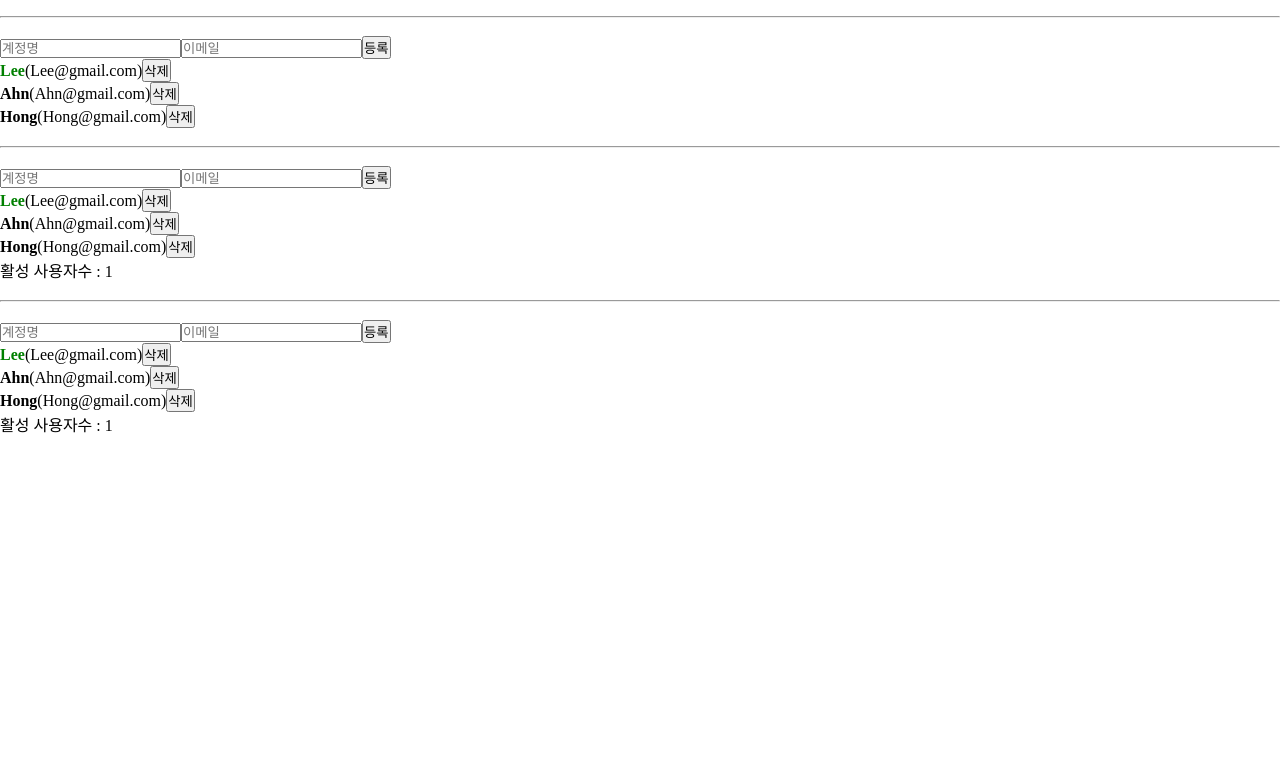
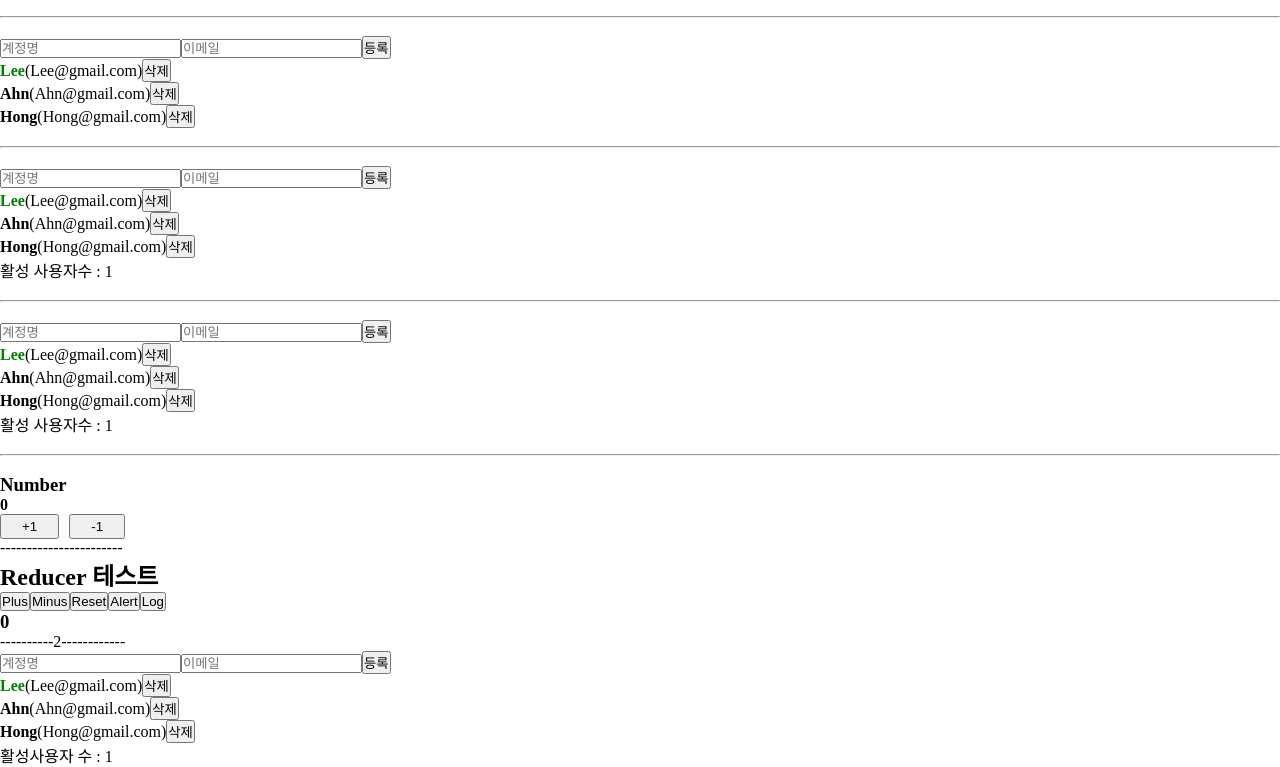
Before and after one commit to GyuHyunA/react-log, a React (Create React App) app: page / in a window 1280 px wide. Shown: the part 500-1267 px from the top of the page. Before the commit the page ends 936 px from the top, so only its background shows below. Built offline with nearby package versions, Linux system fonts and the light colour scheme.

Commit message:
useReducer 관리

```diff
--- /dev/null
+++ b/src/components/Basic/reducer/CounterR.jsx
@@ -0,0 +1,44 @@
+import React, { useReducer } from "react";
+
+let btnStyle = {
+  padding: "3px 20px",
+  marginRight: "10px",
+  cursor: "pointer",
+};
+let { ...a } = btnStyle;
+
+const reducer = (state, action) => {
+  switch (action.type) {
+    case "INCREMENT":
+      return state + 1;
+    case "DECREMENT":
+      return state - 1;
+    default:
+      return state;
+  }
+};
+
+const CounterR = () => {
+  const [counter, dispatch] = useReducer(reducer, 0);
+
+  function upCount() {
+    dispatch({ type: "INCREMENT" });
+  }
+  function downCount() {
+    dispatch({ type: "DECREMENT" });
+  }
+  return (
+    <>
+      <h3>Number</h3>
+      <h4>{counter}</h4>
+      <button style={a} onClick={upCount}>
+        +1
+      </button>
+      <button style={a} onClick={downCount}>
+        -1
+      </button>
+    </>
+  );
+};
+
+export default CounterR;
--- /dev/null
+++ b/src/components/Basic/reducer/ReducerApp.jsx
@@ -0,0 +1,18 @@
+import React from "react";
+import CounterR from "./CounterR";
+import TestReducer from "./testReducer";
+import UserListR from "./UserListR";
+
+const ReducerApp = () => {
+  return (
+    <>
+      <CounterR />
+      <div>-----------------------</div>
+      <TestReducer />
+      <div>----------2------------</div>
+      <UserListR />
+    </>
+  );
+};
+
+export default ReducerApp;
--- /dev/null
+++ b/src/components/Basic/reducer/UserListR.jsx
@@ -0,0 +1,159 @@
+import React, { useCallback, useMemo, useReducer, useRef } from "react";
+
+
+
+const userset = [
+  {
+    id: 1,
+    username: "Lee",
+    email: "Lee@gmail.com",
+    active: true,
+  },
+  {
+    id: 2,
+    username: "Ahn",
+    email: "Ahn@gmail.com",
+    active: false,
+  },
+  {
+    id: 3,
+    username: "Hong",
+    email: "Hong@gmail.com",
+    active: false,
+  },
+];
+
+function countActiveUsers(users) {
+  return users.filter((user) => user.active).length;
+}
+
+const initialState = {
+  inputs: {
+    username: "",
+    email: "",
+  },
+  users: userset,
+};
+
+function reducer(state, action) {
+  switch (action.type) {
+    case "CHANGE_INPUT":
+      return {
+        ...state,
+        inputs: {
+          ...state.inputs,
+          [action.name]: action.value,
+        },
+      };
+    case "CREATE_USER":
+      return {
+        inputs: initialState.inputs,
+        users: state.users.concat(action.user),
+      };
+    case "TOGGLE_USER":
+      return {
+        ...state,
+        users: state.users.map((user) => (user.id === action.id ? { ...user, active: !user.active } : user)),
+      };
+    case "REMOVE_USER":
+      return {
+        ...state,
+        users: state.users.filter((user) => user.id !== action.id),
+      };
+    default:
+      return state;
+  }
+}
+
+// App 부분
+const UserListR = () => {
+  const [state, dispatch] = useReducer(reducer, initialState);
+  const nextId = useRef(4);
+
+  const { users } = state;
+  const { username, email } = state.inputs;
+
+  // onChange
+  const onChange = useCallback((e) => {
+    const { name, value } = e.target;
+    dispatch({
+      type: "CHANGE_INPUT",
+      name,
+      value,
+    });
+  }, []);
+
+  // onCreate
+  const onCreate = useCallback(() => {
+    dispatch({
+      type: "CREATE_USER",
+      user: {
+        id: nextId.current,
+        username,
+        email,
+      },
+    });
+    nextId.current += 1;
+  }, [username, email]);
+
+  //onToggle
+  const onToggle = useCallback((id) => {
+    dispatch({
+      type: "TOGGLE_USER",
+      id,
+    });
+  }, []);
+
+  //onRemove
+  const onRemove = useCallback((id) => {
+    dispatch({
+      type: "REMOVE_USER",
+      id,
+    });
+  }, []);
+
+  const count = useMemo(() => countActiveUsers(users), [users]);
+  return (
+    <>
+      <CreateUser username={username} email={email} onChange={onChange} onCreate={onCreate} />
+      <UserListPap users={users} onToggle={onToggle} onRemove={onRemove} />
+      <div>활성사용자 수 : {count}</div>
+    </>
+  );
+};
+
+export default UserListR;
+
+// UserLsit Section
+const User = ({ user, onRemove, onToggle }) => {
+  return (
+    <div>
+      <b style={{ cursor: "pointer", color: user.active ? "green" : "black" }} onClick={() => onToggle(user.id)}>
+        {user.username}
+      </b>
+      <span>({user.email})</span>
+      <button onClick={() => onRemove(user.id)}>삭제</button>
+    </div>
+  );
+};
+
+const UserListPap = ({ users, onRemove, onToggle }) => {
+  return (
+    <>
+      {users.map((v) => (
+        <User key={v.id} user={v} onRemove={onRemove} onToggle={onToggle} />
+      ))}
+    </>
+  );
+};
+
+// CreateUser부분
+const CreateUser = ({ username, email, onChange, onCreate }) => {
+  return (
+    <>
+      <input type="text" name="username" placeholder="계정명" onChange={onChange} value={username} />
+      <input type="text" name="email" placeholder="이메일" onChange={onChange} value={email} />
+      <button onClick={onCreate}>등록</button>
+    </>
+  );
+};
--- /dev/null
+++ b/src/components/Basic/reducer/testReducer.jsx
@@ -0,0 +1,48 @@
+import React, { useReducer } from "react";
+
+const reducer = (state, action) => {
+  console.log(action);
+  switch (action.type) {
+    case "Plus":
+      return state + 1;
+    case "Minus":
+      return state - 1;
+    case "Reset":
+      return (state = 0);
+    default:
+      return state;
+  }
+};
+
+const TestReducer = () => {
+  const [state, dispatch] = useReducer(reducer, 0);
+
+  function plus(e) {
+    let inText = e.target.innerText;
+    if (inText === "Plus") {
+      dispatch({ type: "Plus" });
+    } else if (inText === "Minus") {
+      dispatch({ type: "Minus" });
+    } else if (inText === "Reset") {
+      dispatch({ type: "Reset" });
+    } else if (inText === "Alert") {
+      alert("HELLO");
+    } else if (inText === "Log") {
+      console.log("HELLO");
+    }
+  }
+
+  return (
+    <>
+      <h2> Reducer 테스트 </h2>
+      <button onClick={plus}>Plus</button>
+      <button onClick={plus}>Minus</button>
+      <button onClick={plus}>Reset</button>
+      <button onClick={plus}>Alert</button>
+      <button onClick={plus}>Log</button>
+      <h3>{state}</h3>
+    </>
+  );
+};
+
+export default TestReducer;
--- a/src/components/MainApp.jsx
+++ b/src/components/MainApp.jsx
@@ -6,6 +6,7 @@ import ArrayApp from "./Basic/array/arrayApp";
 import EffectApp from "./Basic/useEffect/EffectApp";
 import MemoApp from "./Basic/useMemo/MemoApp";
 import CallBackApp from "./Basic/useCallback/CallBackApp";
+import ReducerApp from "./Basic/reducer/ReducerApp";
 
 const MainApp = () => {
   return (
@@ -35,6 +36,10 @@ const MainApp = () => {
       <hr />
       <br />
       <CallBackApp />
+      <br />
+      <hr />
+      <br />
+      <ReducerApp />
     </>
   );
 };
```
